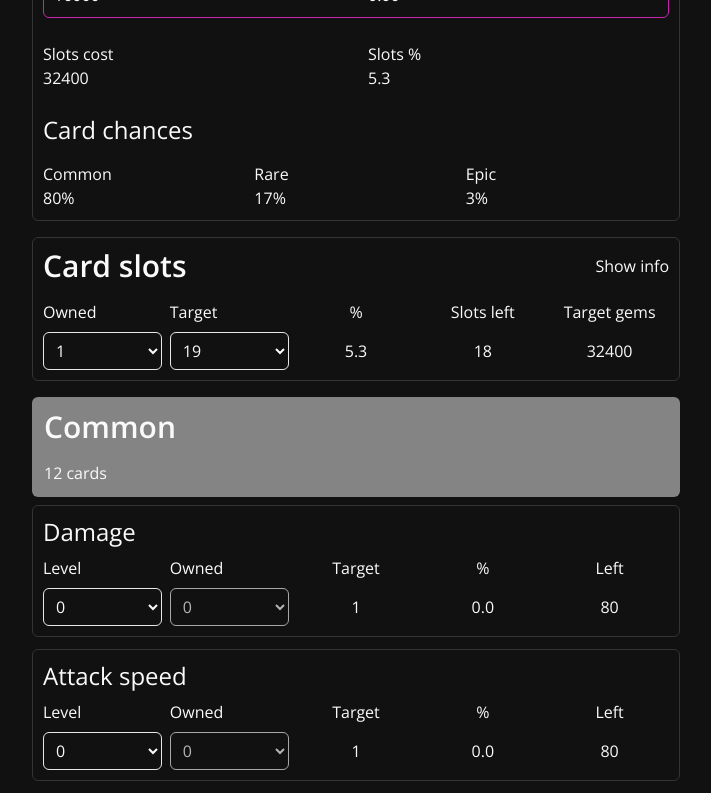
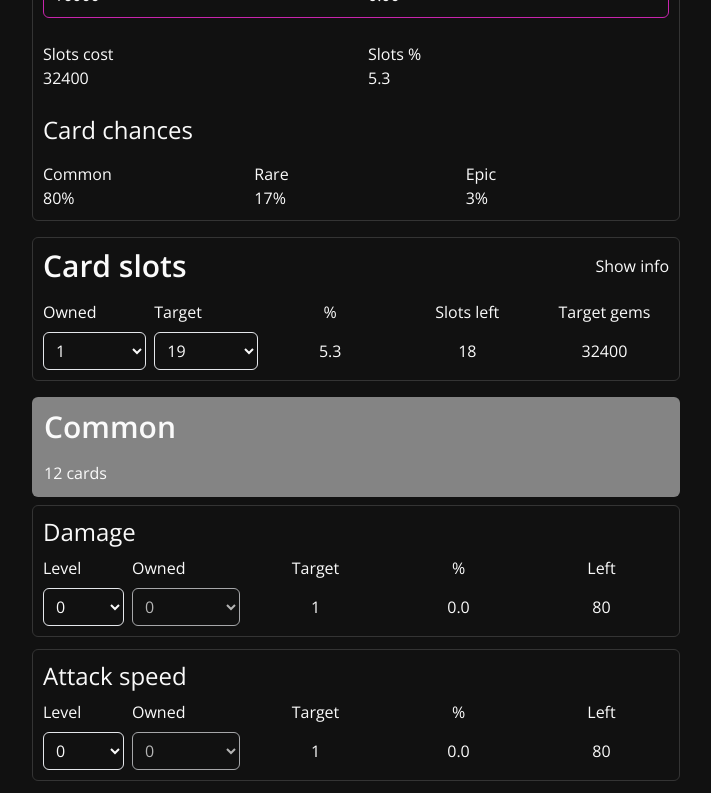
Before and after one commit to buczekmatthias/card-tracker, a Vue app: page / in a window 1280 px wide. Shown: the part 1011-1804 px from the top of the page, without its empty margins (284-995 px from the left). Built offline with nearby package versions, Linux system fonts and the light colour scheme.

Commit message:
UI adjusted | Tracker export merged slots data | Loadout export flattened to only cards that are used

```diff
--- a/src/App.vue
+++ b/src/App.vue
@@ -17,7 +17,7 @@ import updateLoadout from "./data/updateLoadout";
 
 const page = ref(localStorage.getItem("page") || "tracker");
 
-const version = "1.1.2";
+const version = "1.1.3";
 
 const changePage = (p) => {
   localStorage.setItem("page", p);
--- a/src/assets/main.css
+++ b/src/assets/main.css
@@ -7,7 +7,7 @@ html:has(#export) {
 }
 
 #app {
-  @apply mx-auto min-h-screen text-font flex flex-col w-full max-w-2xl;
+  @apply mx-auto min-h-screen text-font flex flex-col w-full max-w-2xl text-sm md:text-base;
   font-family: "Open Sans", sans-serif;
 }
 
@@ -34,14 +34,14 @@ select:disabled {
   }
 
   .slots-content {
-    @apply grid grid-cols-5 gap-2 items-center;
+    @apply grid grid-cols-[2fr_2fr_2.5fr_2.5fr_2.5fr] gap-2 items-center;
   }
 
   .container-subheader {
     @apply text-2xl;
   }
   .container-content {
-    @apply grid grid-cols-5 gap-2 items-center;
+    @apply grid grid-cols-[1.5fr_2fr_2.5fr_2.5fr_2.5fr] gap-2 items-center;
   }
 
   .container-content span:nth-of-type(n + 3),
--- a/src/components/Loadout/Export.vue
+++ b/src/components/Loadout/Export.vue
@@ -32,11 +32,11 @@ const presets = ref(JSON.parse(localStorage.getItem("presets")));
 
 const loadExportData = () => {
   if (exportType.value === "all") {
-    exportData.value = presets.value;
+    exportData.value = presets.value.map((preset) => preset.filter((val) => val.used === true).map((val) => val.name));
   } else {
     let preset_id = parseInt(exportType.value.split("_")[1]);
 
-    exportData.value = presets.value[preset_id - 1];
+    exportData.value = presets.value[preset_id - 1].filter((val) => val.used === true).map((val) => val.name);
   }
 };
 
--- a/src/components/Tracker/Export.vue
+++ b/src/components/Tracker/Export.vue
@@ -67,7 +67,11 @@ const loadExportData = () => {
   exportData.value = {};
 
   if (["tracker_cards_slots", "tracker_slots", "cards_slots", "slots"].includes(exportType.value)) {
-    exportData.value.owned_card_slots = parseInt(localStorage.getItem("ownedSlots"));
+    exportData.value.slots = {
+      owned_card_slots: parseInt(localStorage.getItem("ownedSlots")),
+      slots_complete_percent: getSlotMaxPercent(localStorage.getItem("ownedSlots")),
+      gems_required_to_max_slots: slotsCostToMax(localStorage.getItem("ownedSlots")),
+    };
   }
   if (["tracker_cards_slots", "tracker_cards", "cards_slots", "cards"].includes(exportType.value)) {
     exportData.value.cards = storageCards.value.map((entry) => entry.cards);
@@ -80,14 +84,12 @@ const loadExportData = () => {
       obtained_cards: obtained_cards,
       required_cards: required_cards,
       required_cards_gems: required_cards * 20,
-      card_complete_percent: ((obtained_cards / (cards.length * 80)) * 100).toFixed(2),
+      cards_complete_percent: ((obtained_cards / (cards.length * 80)) * 100).toFixed(2),
       cards: {
         common: getGroupData(0),
         rare: getGroupData(1),
         epic: getGroupData(2),
       },
-      slots_percent: getSlotMaxPercent(localStorage.getItem("ownedSlots")),
-      slots_cost: slotsCostToMax(localStorage.getItem("ownedSlots")),
     };
   }
 };
```
